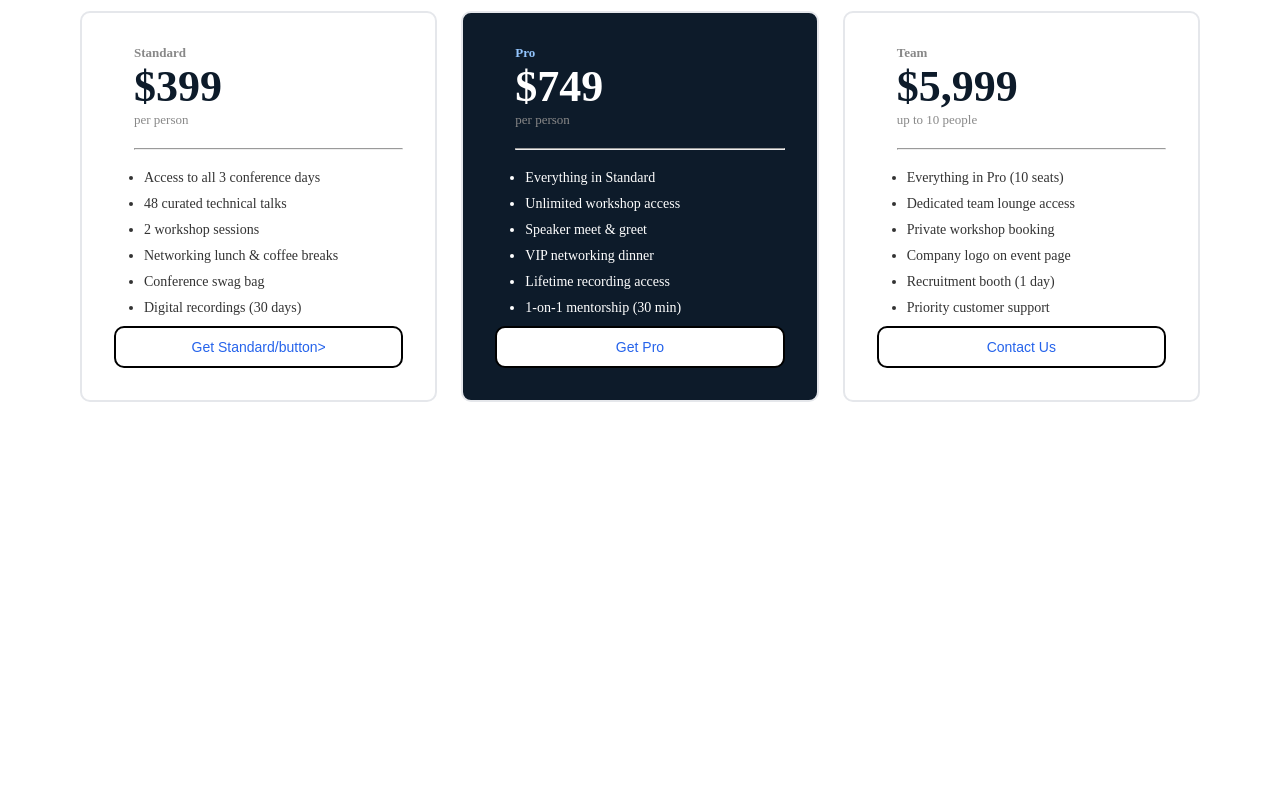
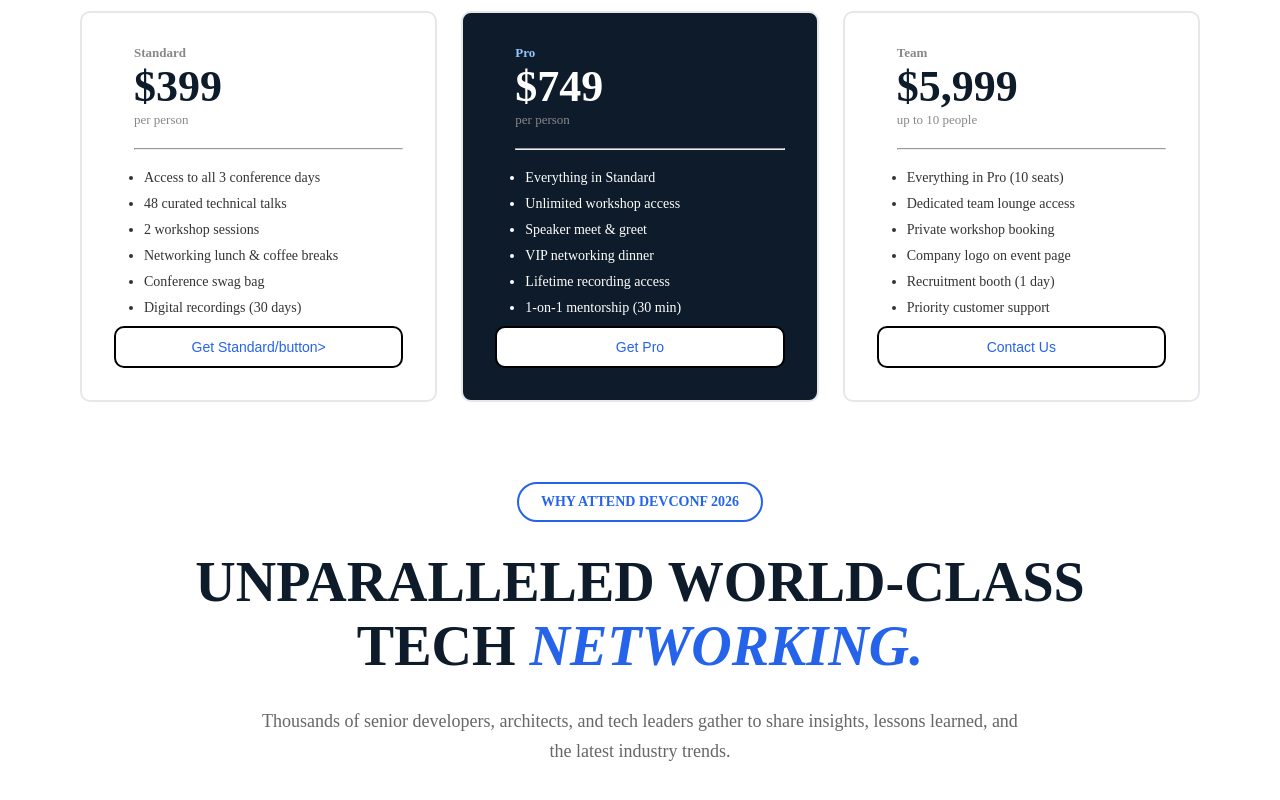
Before and after one commit to shaonrahman7456-gif/B14-A01-Devconf-7456, a plain HTML site: page index.html in a window 1280 px wide. Shown: the part 1603-2403 px from the top of the page. Before the commit the page ends 2085 px from the top, so only its background shows below. Drawn offline with nearby package versions, Linux system fonts and the light colour scheme; files whose address does not match are found by name.

Commit message:
why to attend section

```diff
--- a/index.html
+++ b/index.html
@@ -131,5 +131,26 @@
             </div>
 
      </section>
+     <!--pricing section end-->
+     <!--why to attend section start-->
+     <section id="why-attend" class="container font-inter">
+
+        <div class="attend-container">
+
+            <h6 class="section-badge font-inter">
+                WHY ATTEND DEVCONF 2026
+            </h6>
+
+            <h2 class="font-inter">
+                UNPARALLELED WORLD-CLASS<br>
+                TECH <span>NETWORKING.</span>
+            </h2>
+
+            <p class="why-text font-inter">
+                Thousands of senior developers, architects, and tech leaders gather to share insights, lessons learned, and the latest industry trends.
+            </p>
+
+
+
 </body>
 </html>
--- a/style.css
+++ b/style.css
@@ -221,3 +221,38 @@
     width: 100%;
     cursor: pointer;
 }
+/* Why Attend Section */
+
+/* #why-attend{
+    padding:80px 0;
+} */
+
+.section-badge{
+    display:inline-block;
+    border:2px solid #2563EB;
+    color:#2563EB;
+    border-radius:30px;
+    padding:10px 22px;
+    font-size:14px;
+    font-weight:600;
+}
+
+#why-attend h2{
+    font-size:56px;
+    font-weight:700;
+    color:#0D1B2A;
+    margin-top:28px;
+}
+
+#why-attend h2 span{
+    color:#2563EB;
+    font-style:italic;
+}
+
+.why-text{
+    max-width:760px;
+    margin:28px auto 56px;
+    color:#666666;
+    font-size:18px;
+    line-height:30px;
+}
```
